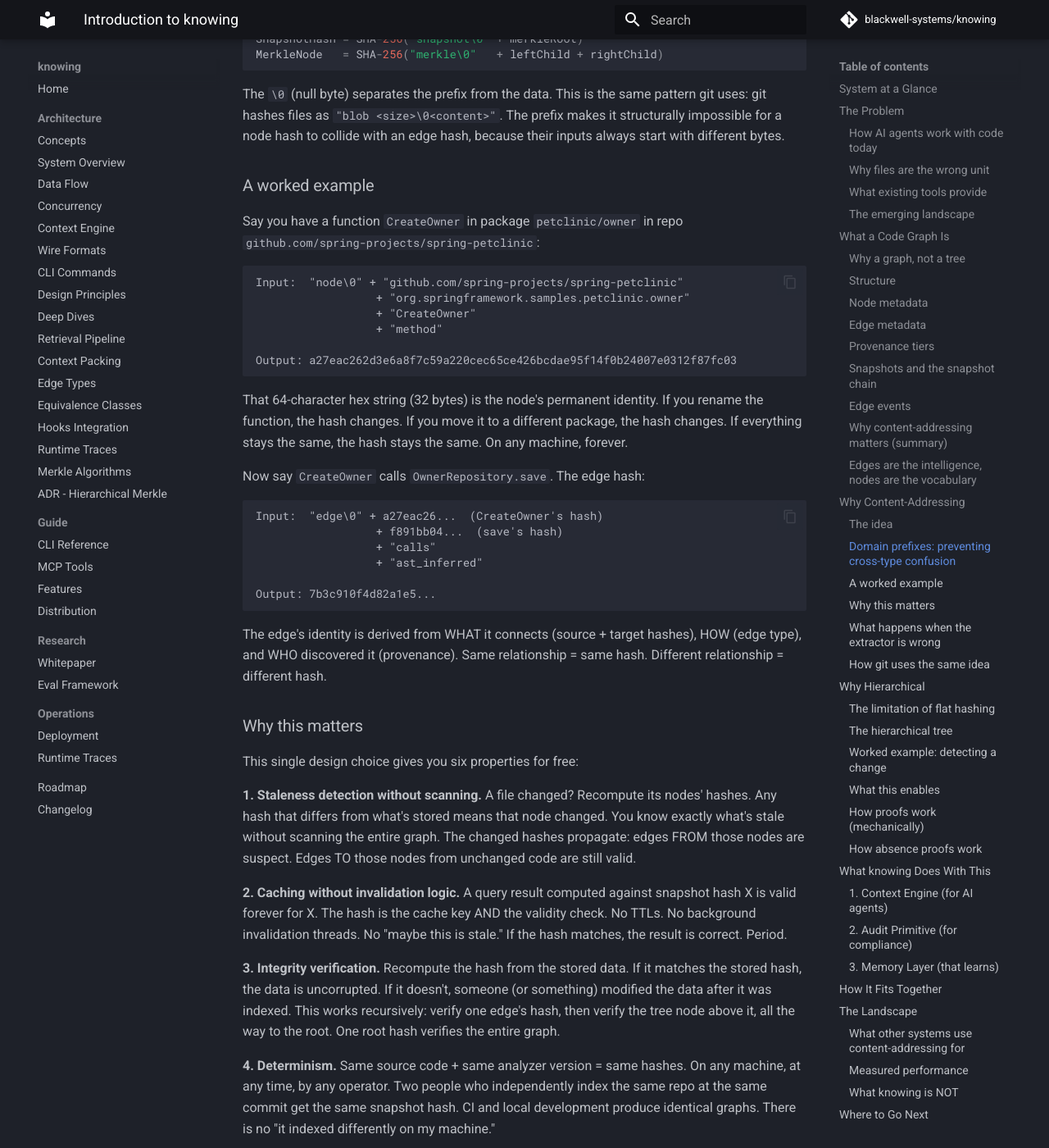
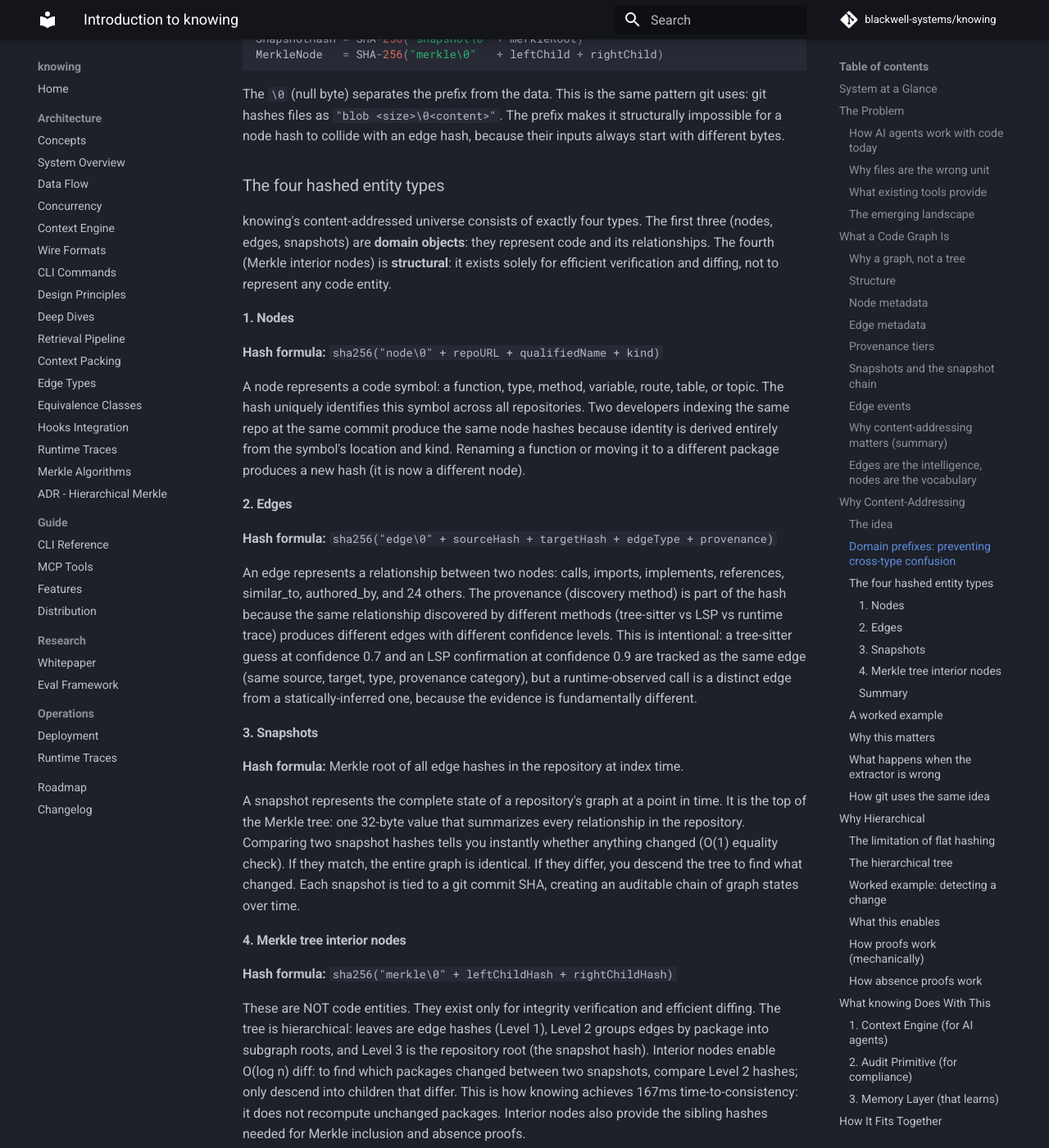
Before and after one commit to blackwell-systems/knowing, an MkDocs documentation site: the page built from docs/guide/introduction.md, in a window 1280 px wide and 1400 px high, scrolled down 8926 px. Shown: the whole window at 82% size. Built offline with MkDocs 1.6.1 and Material for MkDocs 9.7.7, drawn with Linux system fonts in a browser that asks for light colours; comment, search, counter and statistics services are not loaded; some of the changed text lies outside the part shown.

Commit message:
docs: define the four hashed entity types (nodes, edges, snapshots, Merkle interior)

````diff
--- a/docs/guide/introduction.md
+++ b/docs/guide/introduction.md
@@ -267,6 +267,45 @@ MerkleNode   = SHA-256("merkle\0"   + leftChild + rightChild)
 ```
 
 The `\0` (null byte) separates the prefix from the data. This is the same pattern git uses: git hashes files as `"blob <size>\0<content>"`. The prefix makes it structurally impossible for a node hash to collide with an edge hash, because their inputs always start with different bytes.
+
+### The four hashed entity types
+
+knowing's content-addressed universe consists of exactly four types. The first three (nodes, edges, snapshots) are **domain objects**: they represent code and its relationships. The fourth (Merkle interior nodes) is **structural**: it exists solely for efficient verification and diffing, not to represent any code entity.
+
+#### 1. Nodes
+
+**Hash formula:** `sha256("node\0" + repoURL + qualifiedName + kind)`
+
+A node represents a code symbol: a function, type, method, variable, route, table, or topic. The hash uniquely identifies this symbol across all repositories. Two developers indexing the same repo at the same commit produce the same node hashes because identity is derived entirely from the symbol's location and kind. Renaming a function or moving it to a different package produces a new hash (it is now a different node).
+
+#### 2. Edges
+
+**Hash formula:** `sha256("edge\0" + sourceHash + targetHash + edgeType + provenance)`
+
+An edge represents a relationship between two nodes: calls, imports, implements, references, similar_to, authored_by, and 24 others. The provenance (discovery method) is part of the hash because the same relationship discovered by different methods (tree-sitter vs LSP vs runtime trace) produces different edges with different confidence levels. This is intentional: a tree-sitter guess at confidence 0.7 and an LSP confirmation at confidence 0.9 are tracked as the same edge (same source, target, type, provenance category), but a runtime-observed call is a distinct edge from a statically-inferred one, because the evidence is fundamentally different.
+
+#### 3. Snapshots
+
+**Hash formula:** Merkle root of all edge hashes in the repository at index time.
+
+A snapshot represents the complete state of a repository's graph at a point in time. It is the top of the Merkle tree: one 32-byte value that summarizes every relationship in the repository. Comparing two snapshot hashes tells you instantly whether anything changed (O(1) equality check). If they match, the entire graph is identical. If they differ, you descend the tree to find what changed. Each snapshot is tied to a git commit SHA, creating an auditable chain of graph states over time.
+
+#### 4. Merkle tree interior nodes
+
+**Hash formula:** `sha256("merkle\0" + leftChildHash + rightChildHash)`
+
+These are NOT code entities. They exist only for integrity verification and efficient diffing. The tree is hierarchical: leaves are edge hashes (Level 1), Level 2 groups edges by package into subgraph roots, and Level 3 is the repository root (the snapshot hash). Interior nodes enable O(log n) diff: to find which packages changed between two snapshots, compare Level 2 hashes; only descend into children that differ. This is how knowing achieves 167ms time-to-consistency: it does not recompute unchanged packages. Interior nodes also provide the sibling hashes needed for Merkle inclusion and absence proofs.
+
+#### Summary
+
+| Type | Hash inputs | Represents | Purpose |
+|---|---|---|---|
+| **Node** | repoURL + qualifiedName + kind | A code symbol | Unique identity for any symbol across all repos |
+| **Edge** | sourceHash + targetHash + edgeType + provenance | A relationship between symbols | Track every connection, with provenance-aware deduplication |
+| **Snapshot** | Merkle root of all edges | Complete graph state at a point in time | O(1) change detection, audit anchoring, cache keys |
+| **Merkle interior node** | leftChildHash + rightChildHash | Nothing in the domain (structural only) | O(log n) diffing, proof generation, scoped cache invalidation |
+
+The key architectural insight: nodes, edges, and snapshots model the problem domain (code and its relationships). Merkle interior nodes model the verification and query optimization structure layered on top. Consumers of the graph interact with the first three; the fourth is invisible infrastructure that makes the system fast and provable.
 
 ### A worked example
 
````
